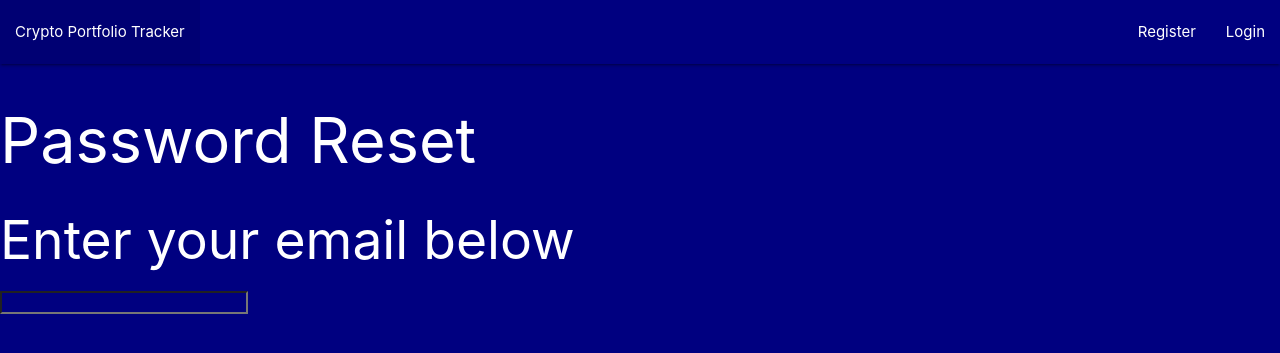
After one commit to Code-Institute-Submissions/Wbwren-crypto-portfolio-tracker, a Flask app: page /forgotPassword in a window 1280 px wide. The commit adds this page. Shown: the top 353 px of the page. Run offline with Flask 2, Linux system fonts and the light colour scheme; some libraries are stand-ins or nearby versions.

Commit message:
Feat: add forgot-password page

```diff
--- a/app.py
+++ b/app.py
@@ -98,6 +98,34 @@ def login():
     return render_template('login.html')
 
 
+
+@app.route('/forgotPassword', methods=['GET', 'POST'])
+def forgotPassword():
+    if request.method == 'POST':
+        # check if username exists in db
+        existing_user = mongo.db.users.find_one(
+            {'username': request.form.get('username').lower()})
+
+        if existing_user:
+            # ensure hashed password matches user input
+            if check_password_hash(
+                    existing_user['password'], request.form.get('password')):
+                session['user'] = request.form.get('username').lower()
+                flash('Welcome, {}'.format(request.form.get('username')))
+                return redirect(url_for('dashboard'))
+            else:
+                # invalid password match
+                flash('Incorrect Username and/or Password')
+                return redirect(url_for('login'))
+
+        else:
+            # username doesn't exist
+            flash('Incorrect Username and/or Password')
+            return redirect(url_for('login'))
+
+    return render_template('forgotPassword.html')
+
+
 @app.route('/logout')
 def logout():
     # remove user from session cookie
--- a/static/css/style.css
+++ b/static/css/style.css
@@ -1,5 +1,11 @@
 select {
     display: block;
+}
+
+* {
+    color: white;
+    background-color: navy;
+
 }
 
 /* body {
--- /dev/null
+++ b/templates/forgotPassword.html
@@ -0,0 +1,9 @@
+{% extends 'base.html' %}
+{% block content %}
+
+<h1>Password Reset</h1>
+<h2>Enter your email below</h2>
+
+<input type="type" name="name" value="" />
+
+{% endblock %}
--- a/templates/login.html
+++ b/templates/login.html
@@ -39,6 +39,7 @@
             <p class='center-align'>
                 New Here?
                 <a href='{{ url_for("register") }}' class='light-blue-text text-darken-4'>Register Account</a>
+                <a href='{{ url_for("forgotPassword") }}' class='light-blue-text text-darken-4'>Reset Password</a>
             </p>
         </div>
     </div>
```
Also changed, not shown: README.md.
